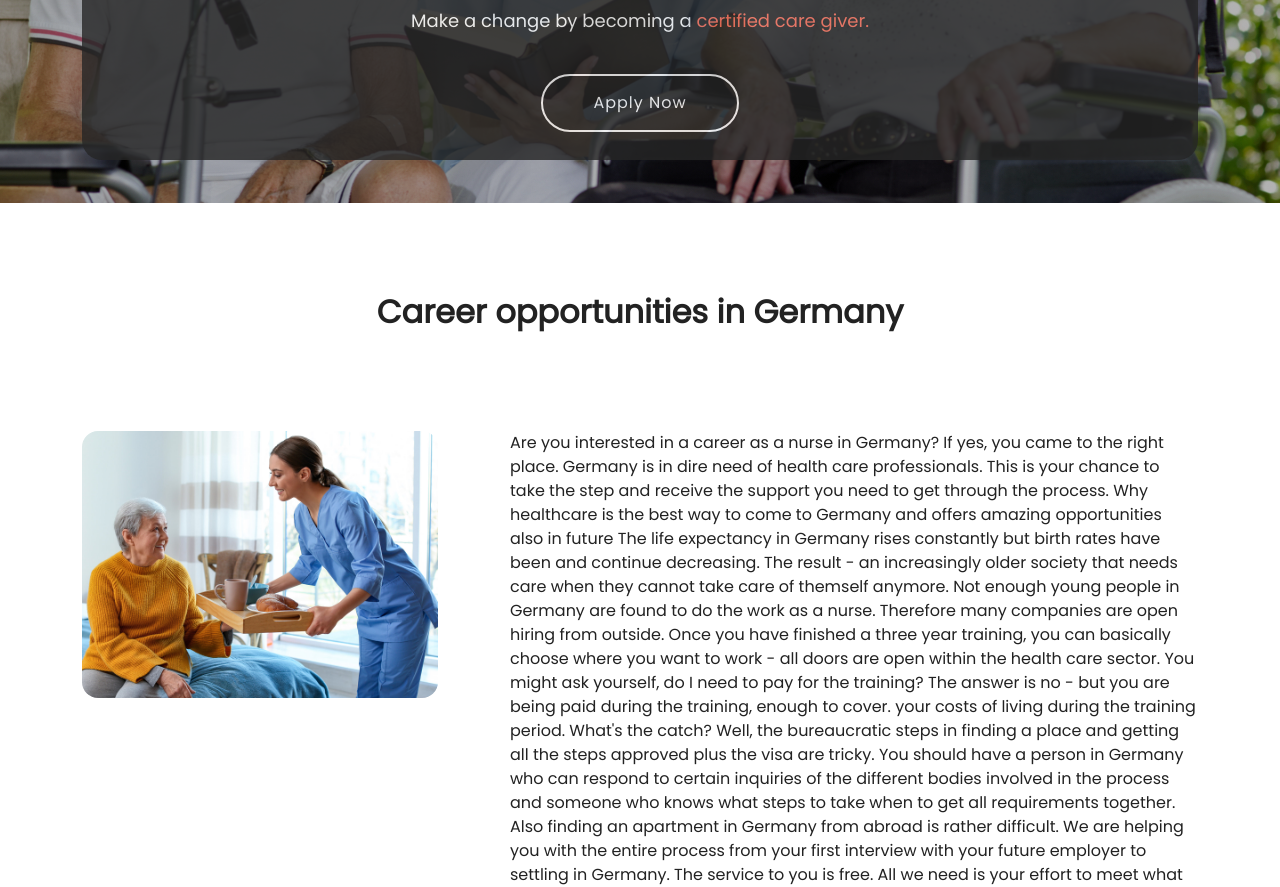
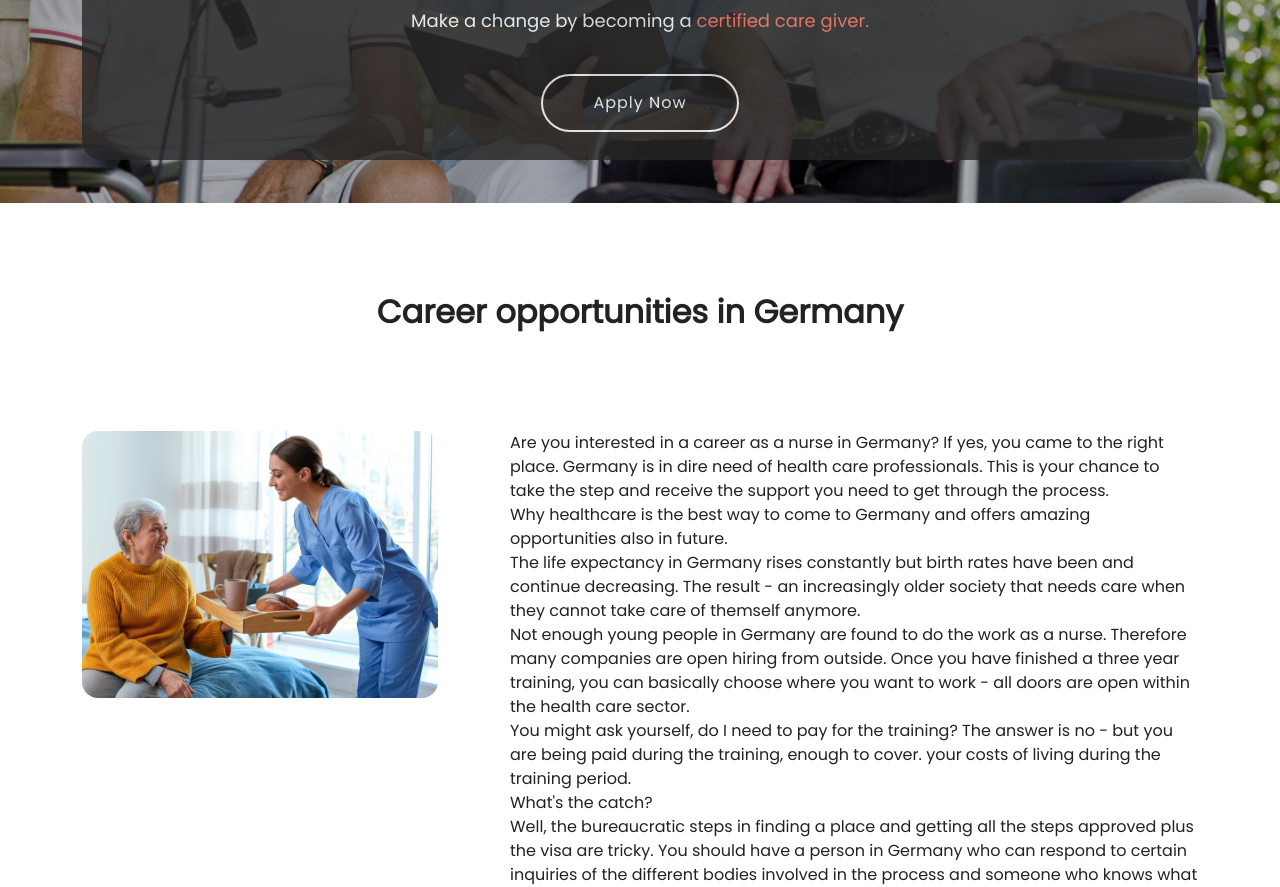
Before and after one commit to JesusMan777/ih-recruiting.github.io, a plain HTML site: page index.html in a window 1280 px wide. Shown: the part 417-1304 px from the top of the page. Drawn offline with nearby package versions, Linux system fonts and the light colour scheme.

Commit message:
Update index.html

```diff
--- a/index.html
+++ b/index.html
@@ -132,19 +132,19 @@
           <div class="col-lg-8">
             <div class="content ps-0 ps-lg-5">
               <p>
-             Are you interested in a career as a nurse in Germany? If yes, you came to the right place. Germany is in dire need of health care professionals. This is your chance to take the step and receive the support you need to get through the process.
+             Are you interested in a career as a nurse in Germany? If yes, you came to the right place. Germany is in dire need of health care professionals. This is your chance to take the step and receive the support you need to get through the process. <br>
 
-Why healthcare is the best way to come to Germany and offers amazing opportunities also in future
+Why healthcare is the best way to come to Germany and offers amazing opportunities also in future. <br>
 
-The life expectancy in Germany rises constantly but birth rates have been and continue decreasing. The result - an increasingly older society that needs care when they cannot take care of themself anymore.
+The life expectancy in Germany rises constantly but birth rates have been and continue decreasing. The result - an increasingly older society that needs care when they cannot take care of themself anymore. <br>
 
-Not enough young people in Germany are found to do the work as a nurse. Therefore many companies are open hiring from outside. Once you have finished a three year training, you can basically choose where you want to work - all doors are open within the health care sector.
+Not enough young people in Germany are found to do the work as a nurse. Therefore many companies are open hiring from outside. Once you have finished a three year training, you can basically choose where you want to work - all doors are open within the health care sector. <br>
 
-You might ask yourself, do I need to pay for the training? The answer is no - but you are being paid during the training, enough to cover. your costs of living during the training period.
+You might ask yourself, do I need to pay for the training? The answer is no - but you are being paid during the training, enough to cover. your costs of living during the training period. <br>
 
-What's the catch?
+What's the catch? <br>
 
-Well, the bureaucratic steps in finding a place and getting all the steps approved plus the visa are tricky. You should have a person in Germany who can respond to certain inquiries of the different bodies involved in the process and someone who knows what steps to take when to get all requirements together. Also finding an apartment in Germany from abroad is rather difficult.
+Well, the bureaucratic steps in finding a place and getting all the steps approved plus the visa are tricky. You should have a person in Germany who can respond to certain inquiries of the different bodies involved in the process and someone who knows what steps to take when to get all requirements together. Also finding an apartment in Germany from abroad is rather difficult. <br>
 
 We are helping you with the entire process from your first interview with your future employer to settling in Germany. The service to you is free. All we need is your effort to meet what is required:
               </p>
```
